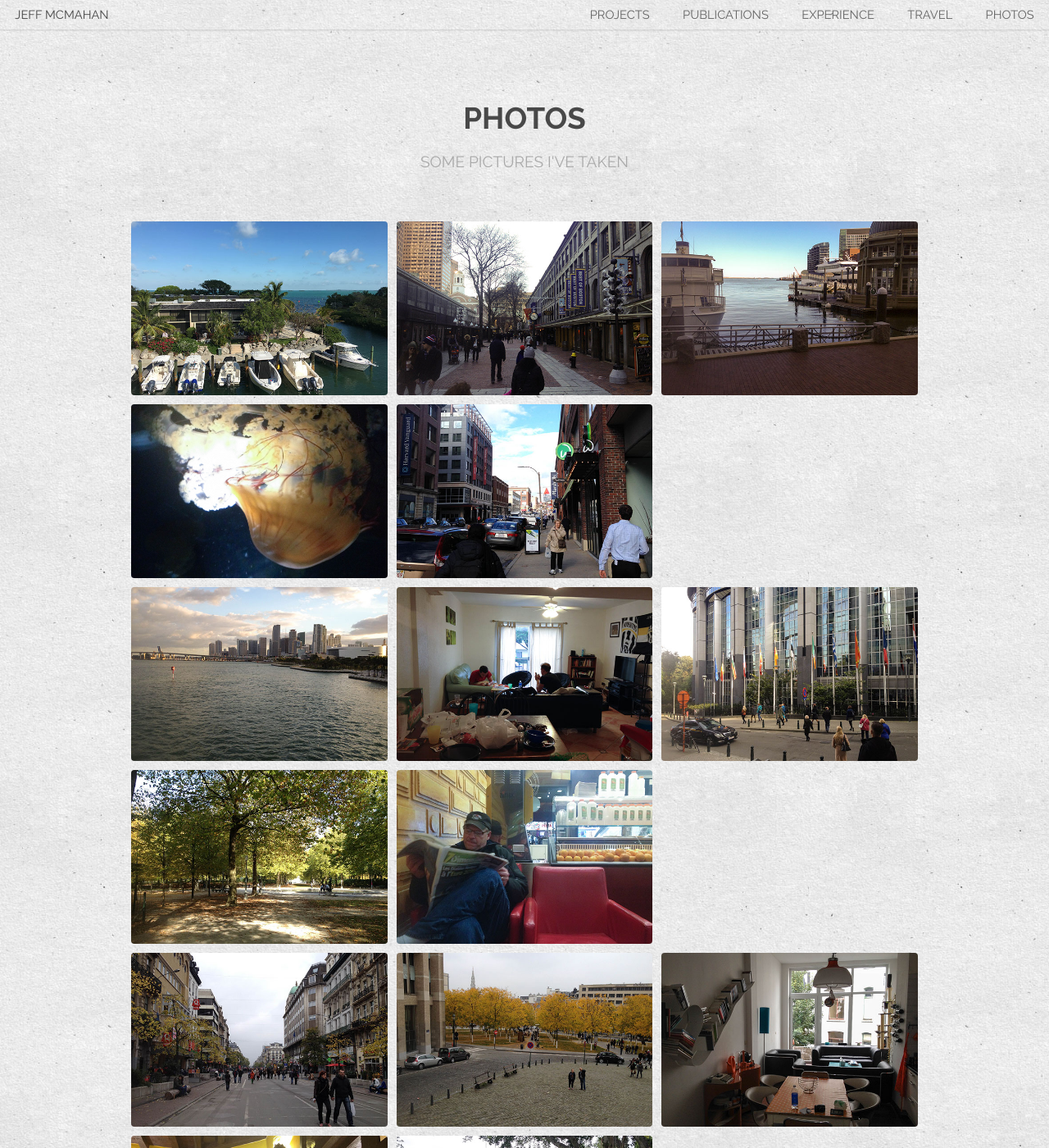
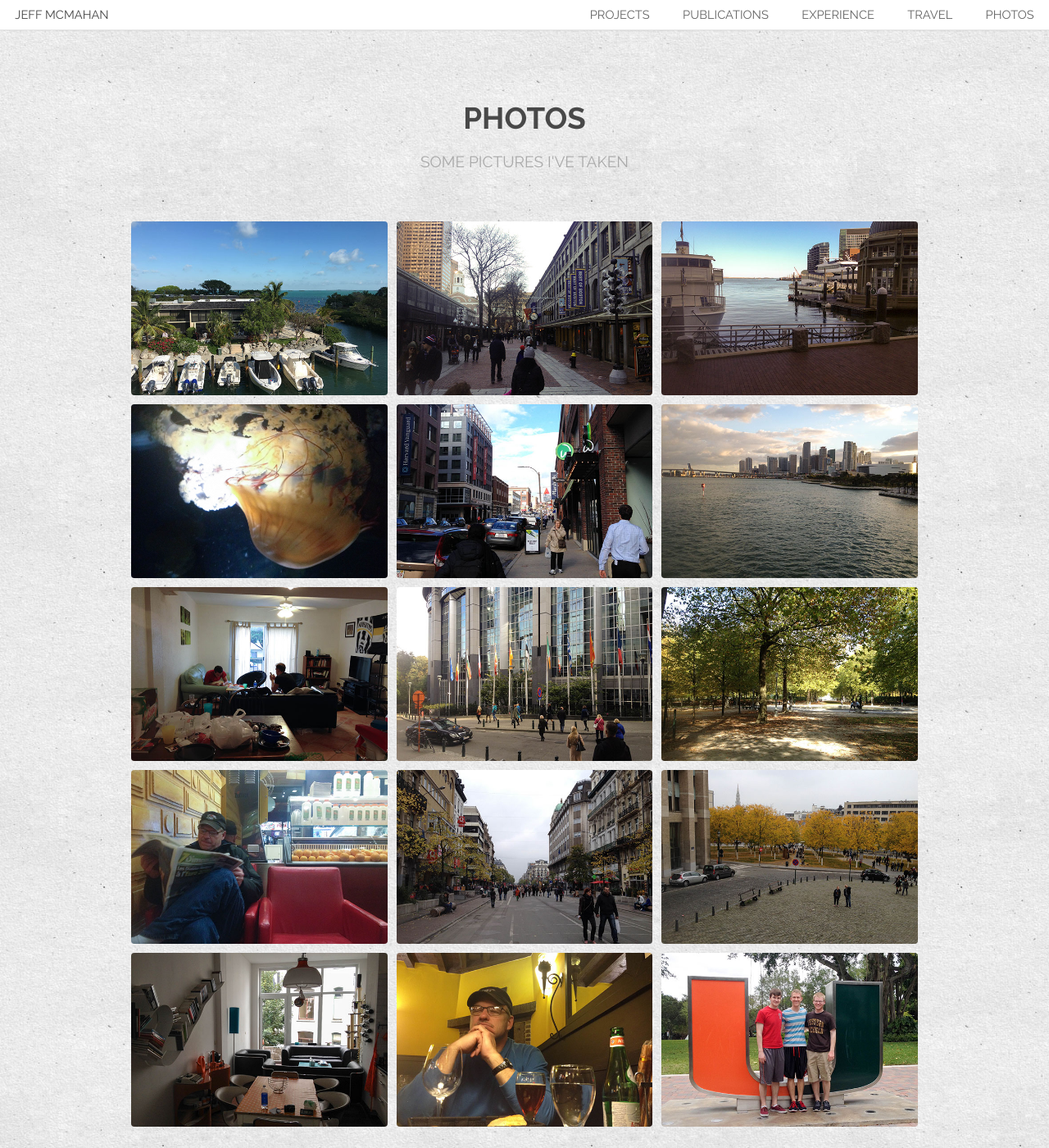
Before and after one commit to jbmcmahan/jbmcmahan.github.io, a Jekyll site: the page built from photos/index.html, in a window 1280 px wide and 1400 px high. Shown: the whole window at 82% size. Built offline with Jekyll 4.4.1, drawn with Linux system fonts in a browser that asks for light colours; a script that is not in the unit is left out.

Commit message:
take back

```diff
--- a/css/style.css
+++ b/css/style.css
@@ -938,7 +938,7 @@
 	}
 
 	#header {
-		/*background-color: #fff;*/
+		background-color: #fff;
 		border-bottom: solid 1px rgba(144, 144, 144, 0.25);
 		box-shadow: 0px 0.0375em 0.125em 0px rgba(0, 0, 0, 0.05);
 		color: #484848;
@@ -952,12 +952,6 @@
 		top: 0;
 		width: 100%;
 		z-index: 10000;
-	}
-
-	#header::before{
-		background: inherit;
-		-webkit-filter: blur(4px);
-		filter: blur(4px);
 	}
 
 		#header h1 {
--- a/photos/index.html
+++ b/photos/index.html
@@ -12,7 +12,7 @@ title: Photos
 			<div class="row 50% uniform">
 				{% assign items = site.posts | where: "category", "photos" %}
 				{% for item in items limit: 30 %}
-					<div class="{% cycle '4u 6u(medium) 12u$(small)', '4u 6u$(medium) 12u$(small)', '4u$ 6u(medium) 12u$(small)' '4u 6u$(medium) 12u$(small)', '4u 6u(medium) 12u$(small)', '4u$ 6u$(medium) 12u$(small)'%}">
+					<div class="{% cycle '4u 6u(medium) 12u$(small)', '4u 6u$(medium) 12u$(small)', '4u$ 6u(medium) 12u$(small)', '4u 6u$(medium) 12u$(small)', '4u 6u(medium) 12u$(small)', '4u$ 6u$(medium) 12u$(small)'%}">
 						<span class="image fit">
 							<a href="{{ item.url }}">{{ item.thumbnail }}</a>
 						</span>
```
